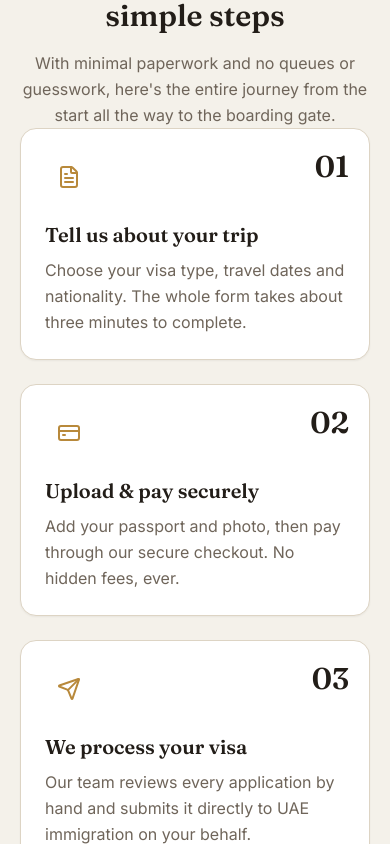
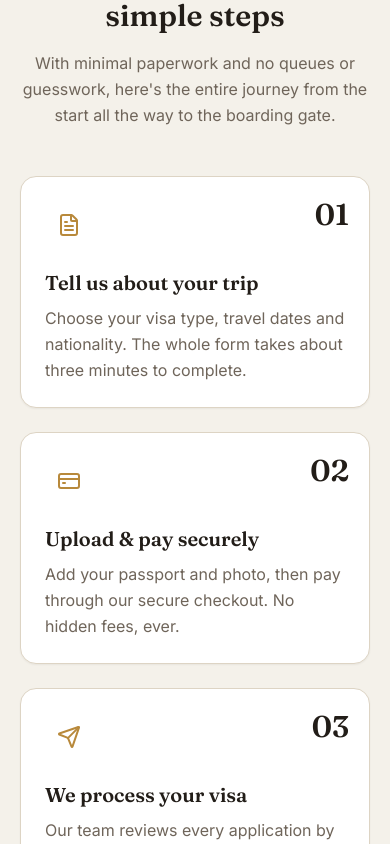
Before and after one commit to bvtonder1980-cmd/dubavisas, a Next.js app: page / in a window 390 px wide. Shown: the part 2340-3184 px from the top of the page. Built offline with nearby package versions, Linux system fonts and the light colour scheme.

Commit message:
feat: enhance step list layout with margin and grid adjustments
Improved visual spacing and responsiveness for the step list component.

Co-authored-by: bvtonder1980-cmd <275993852+bvtonder1980-cmd@users.noreply.github.com>

```diff
--- a/components/how-it-works.tsx
+++ b/components/how-it-works.tsx
@@ -34,7 +34,7 @@ export function HowItWorks() {
           title="Your visa, in four simple steps"
           description="With minimal paperwork and no queues or guesswork, here's the entire journey from the start all the way to the boarding gate."
         />
-        <ol className="grid gap-6 md:grid-cols-2 lg:grid-cols-4">
+        <ol className="mt-12 grid gap-6 md:grid-cols-2 lg:grid-cols-4">
           {steps.map((step, i) => (
             <li
               key={step.title}
```
